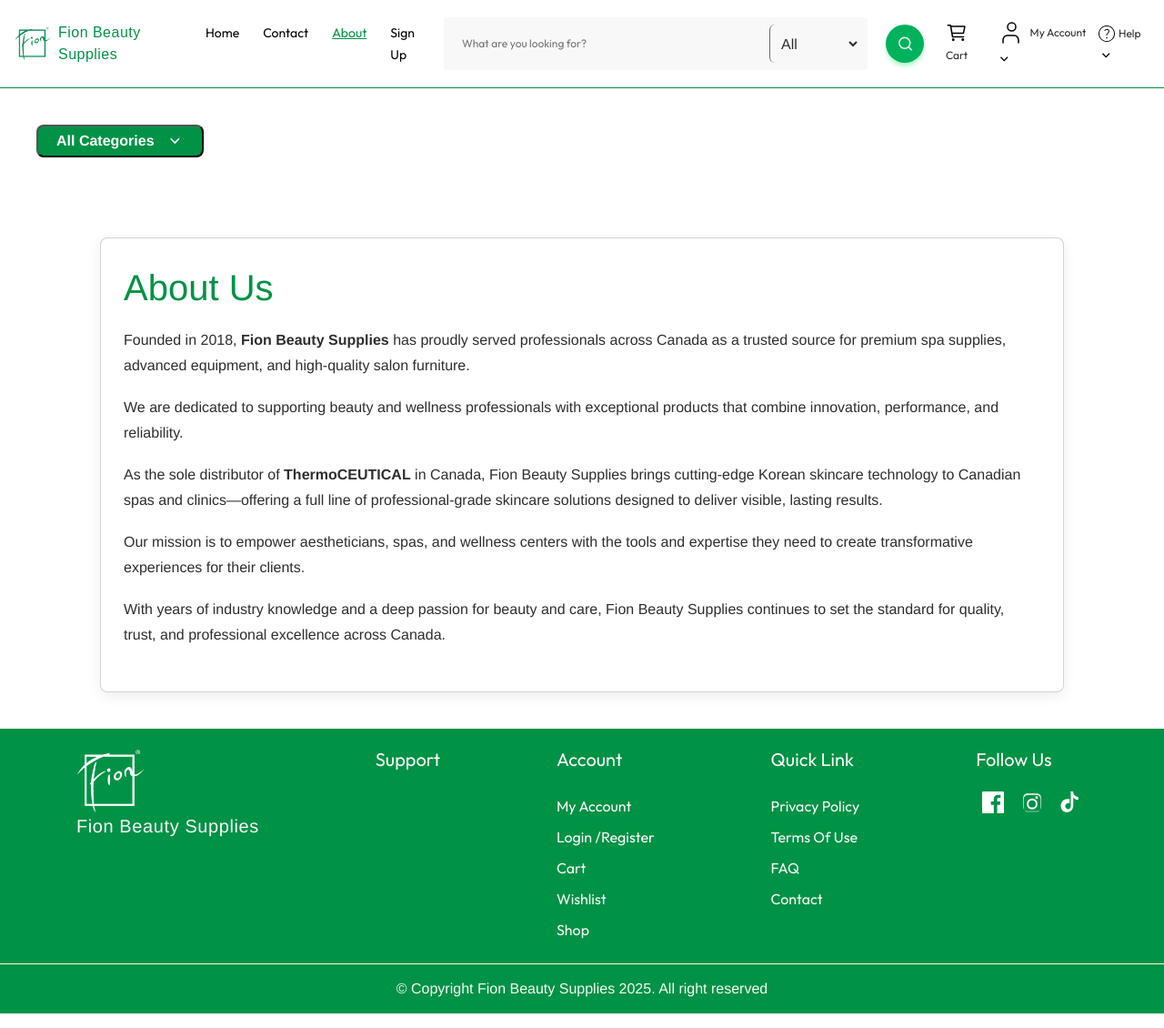
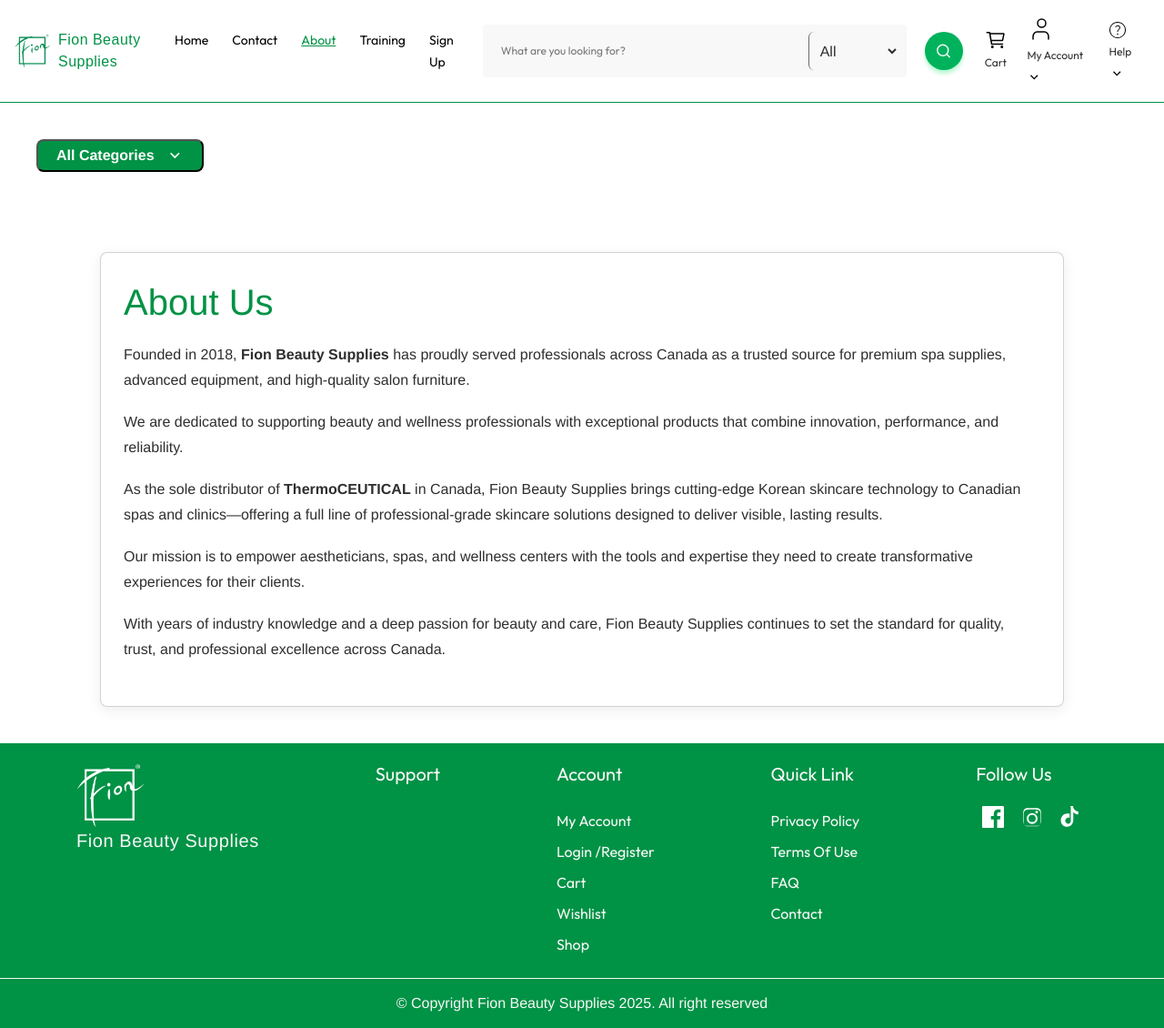
Before and after one commit to Yehiakobeyssy/fionBeauty, a PHP site: page /work/aboutus.php in a window 1280 px wide. Shown: the part 52-1182 px from the top of the page at 91% size. Run offline with PHP 8.4, Linux system fonts and the light colour scheme; data that the repository does not hold is empty; some libraries are stand-ins or nearby versions; some web fonts are replaced.

Commit message:
add taining in header

```diff
--- a/include/clientheader.php
+++ b/include/clientheader.php
@@ -305,6 +305,7 @@
             <li ><a href="index.php" id="frmhome">Home</a></li>
             <li><a href="contactus.php" id="frmcontact">Contact</a></li>
             <li><a href="aboutus.php" id="frmabout">About</a></li>
+            <li><a href="workshops.php" id="frmtraining">Training</a></li>
             <li><a href="login.php" id="frmlogin">Sign Up</a></li>
         </ul>
     </div>
@@ -418,6 +419,7 @@
             <li ><a href="index.php">Home</a></li>
             <li><a href="contactus.php">Contact</a></li>
             <li><a href="aboutus.php">About</a></li>
+            <li><a href="workshops.php">Training</a></li>
             <li><a href="login.php" >Sign Up</a></li>
         </ul>
     </div>
@@ -461,7 +463,7 @@
                         </a>
                     </li>
                     <li>
-                        <a href="user/wishlist.php">
+                        <a href="">
                             <svg xmlns="http://www.w3.org/2000/svg" width="24" height="24" viewBox="0 0 24 24" fill="none">
                                 <path d="M11.9997 21.0542C-7.99987 10.0001 6.00011 -1.99991 11.9997 5.58815C18.0001 -1.99991 32.0001 10.0001 11.9997 21.0542Z" stroke="#CCCCCC" stroke-width="1.5"/>
                             </svg>
@@ -537,6 +539,15 @@
         }else{
             $('#frmabout').css({color: '#000'});
             $('#frmabout').css({'text-decoration': 'none'});
+        }
+
+        //<li><a href="workshops.php" id="frmtraining">Training</a></li>
+        if(window.location.href.indexOf("workshops.php")>0){
+            $('#frmtraining').css({color: 'var(--color-primary)'});
+            $('#frmtraining').css({'text-decoration': 'underline'});
+        }else{
+            $('#frmtraining').css({color: '#000'});
+            $('#frmtraining').css({'text-decoration': 'none'});
         }
 //smart search
         $('.input_select input').keyup(function(){
--- a/user/include/clientheader.php
+++ b/user/include/clientheader.php
@@ -303,6 +303,7 @@
             <li ><a href="../index.php" id="frmhome">Home</a></li>
             <li><a href="../contactus.php" id="frmcontact">Contact</a></li>
             <li><a href="../aboutus.php" id="frmabout">About</a></li>
+            <li><a href="../workshops.php" id="frmtraining">Training</a></li>
             <li><a href="../login.php" id="frmlogin">Sign Up</a></li>
         </ul>
     </div>
@@ -364,7 +365,7 @@
                         </a>
                     </li>
                     <li>
-                        <a href="wishlist.php">
+                        <a href="">
                             <svg xmlns="http://www.w3.org/2000/svg" width="24" height="24" viewBox="0 0 24 24" fill="none">
                                 <path d="M11.9997 21.0542C-7.99987 10.0001 6.00011 -1.99991 11.9997 5.58815C18.0001 -1.99991 32.0001 10.0001 11.9997 21.0542Z" stroke="#CCCCCC" stroke-width="1.5"/>
                             </svg>
@@ -416,6 +417,7 @@
             <li ><a href="../index.php" >Home</a></li>
             <li><a href="../contactus.php" >Contact</a></li>
             <li><a href="../aboutus.php">About</a></li>
+            <li><a href="../workshops.php" >Training</a></li>
             <li><a href="../login.php" >Sign Up</a></li>
         </ul>
     </div>
@@ -526,6 +528,8 @@
             $('#frmcontact').css({color: '#000'});
             $('#frmcontact').css({'text-decoration': 'none'});
         }
+
+
 //smart search
         $('.input_select input').keyup(function(){
             $('.dropdownsmartsearch').show();
```
